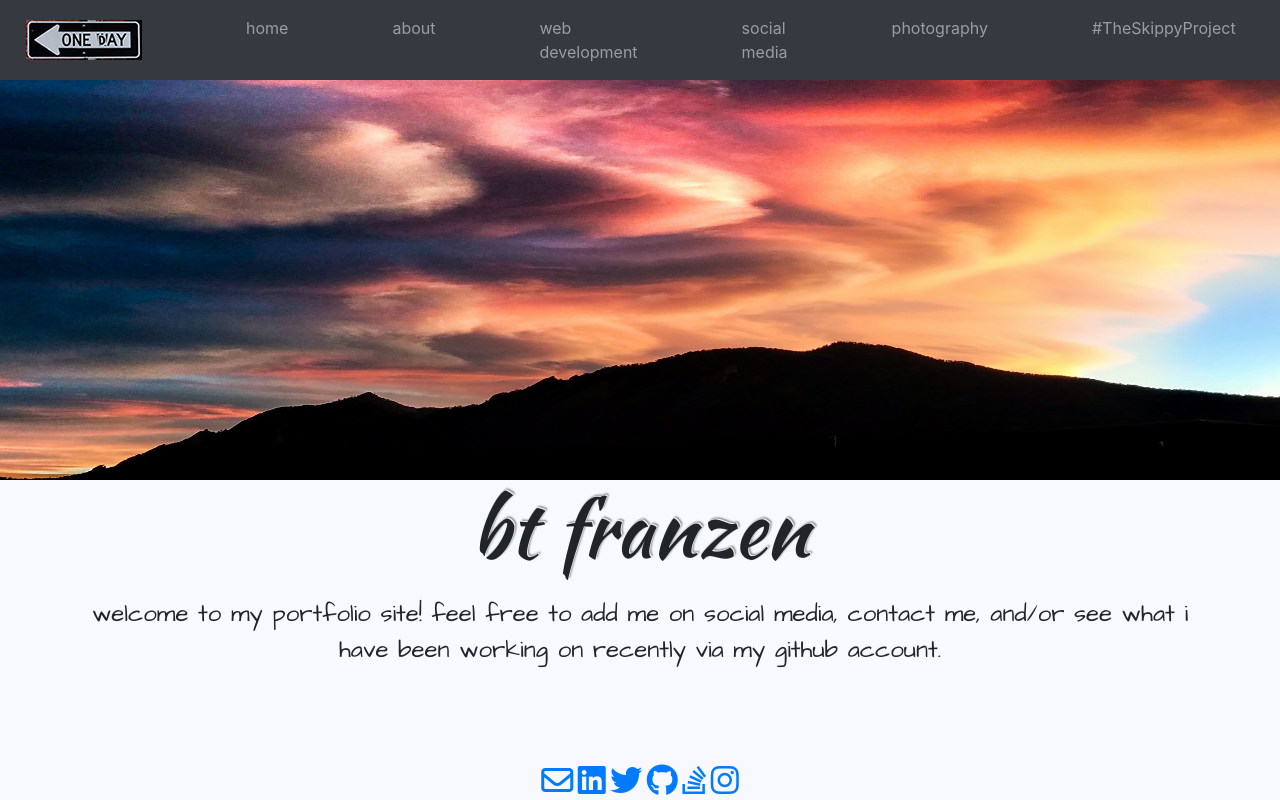
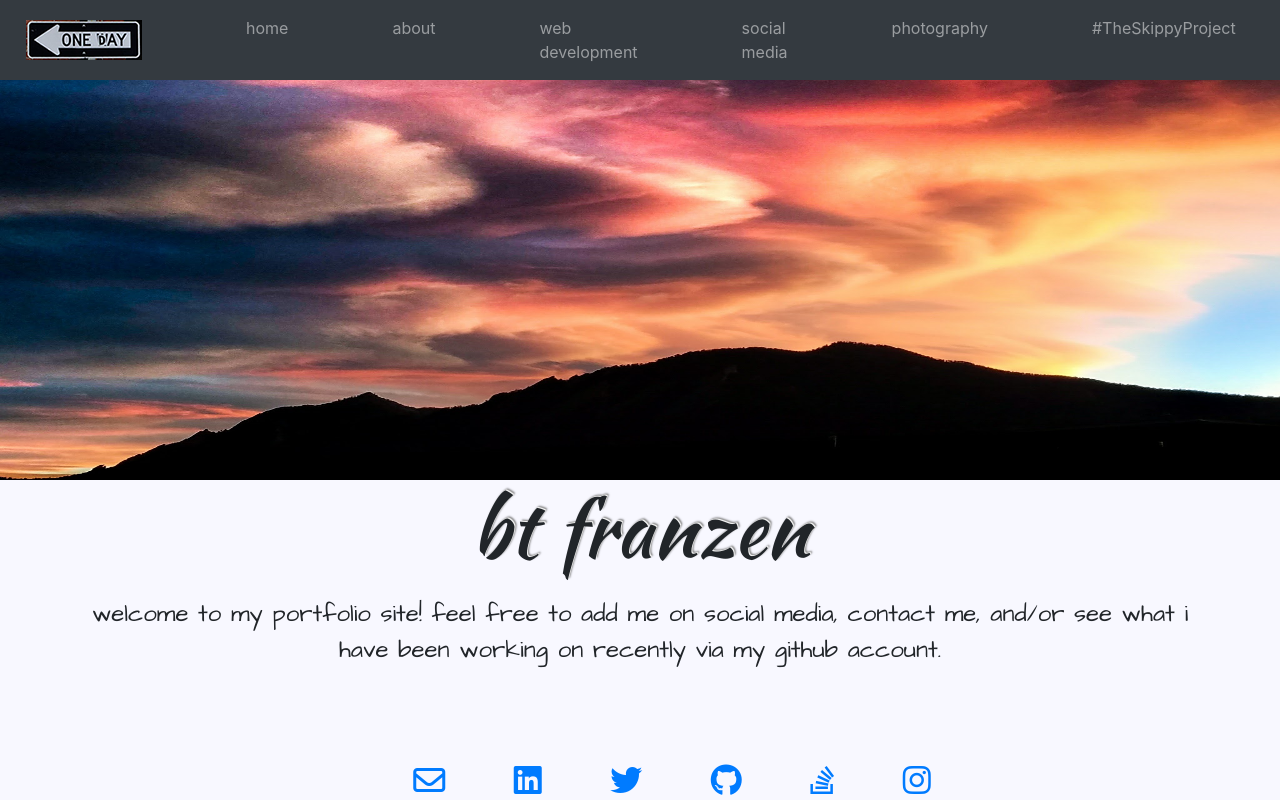
Before and after one commit to bfranzen19/portfolioSPA, a website: page public/index.html in a window 1280 px wide. Shown: the top 800 px of the page. Drawn offline with nearby package versions, Linux system fonts and the light colour scheme; a web font is replaced by a local one.

Commit message:
footer adjustment

```diff
--- a/public/css/main.css
+++ b/public/css/main.css
@@ -71,7 +71,7 @@ ul {
 .footerItem {
   margin-left: 4rem;
   justify-content: center;
-  margin: 5px auto 25px auto;
+  margin-bottom: 25px;
 }
 
 .footerItem:hover {
```
